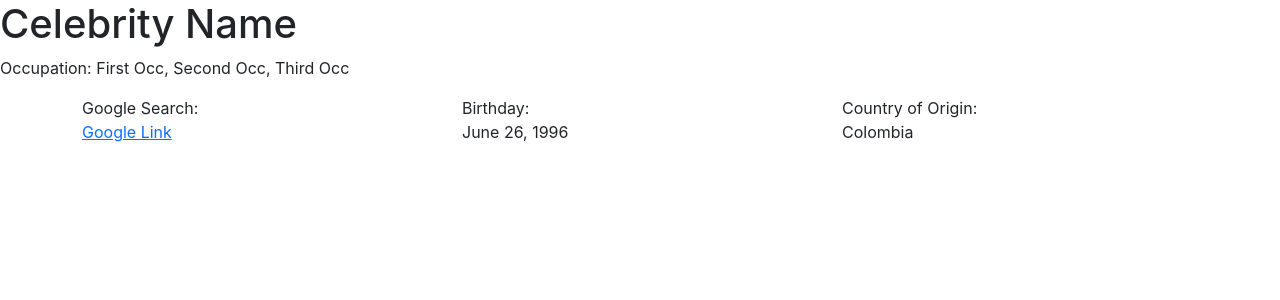
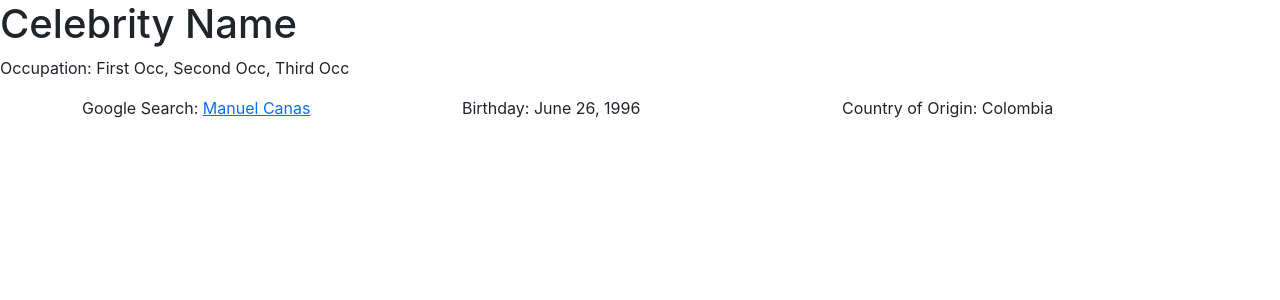
Before and after one commit to canasmh/NetWorthdle, a React (Create React App) app in the folder client/: page / in a window 1280 px wide. Shown: the top 300 px of the page. Built offline with nearby package versions, Linux system fonts and the light colour scheme.

Commit message:
Rearrange Celeb data layout

```diff
--- a/client/src/Celeb.js
+++ b/client/src/Celeb.js
@@ -11,15 +11,10 @@ function Celeb() {
             <p>Occupation: First Occ, Second Occ, Third Occ</p>
             <Container>
                 <Row>
-                    <Col md={4} xsm={12}>Google Search:</Col>
-                    <Col md={4} xsm={6}>Birthday:</Col>
+                    <Col md={4} xsm={12}>Google Search: <a href="google.com/search?q=Manuel+Canas">Manuel Canas</a></Col>
+                    <Col md={4} xsm={6}>Birthday: June 26, 1996</Col>
 
-                    <Col md={4} xsm={6}>Country of Origin:</Col>
-                </Row>
-                <Row>
-                    <Col md={4} xsm={12}><a href="">Google Link</a></Col>
-                    <Col md={4} xsm={6}>June 26, 1996</Col>
-                    <Col md={4} xsm={6}>Colombia</Col>
+                    <Col md={4} xsm={6}>Country of Origin: Colombia</Col>
                 </Row>
             </Container>
         </div>
```
